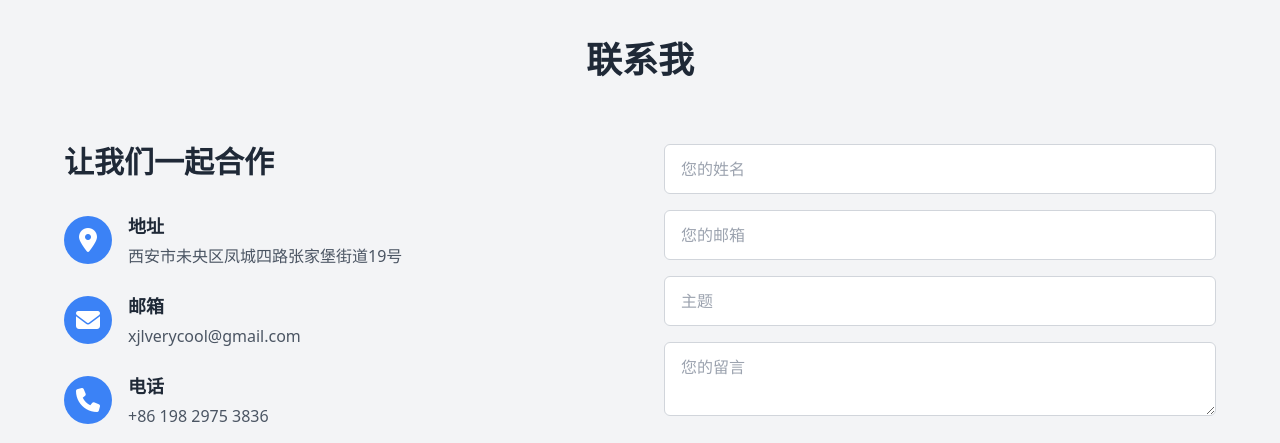
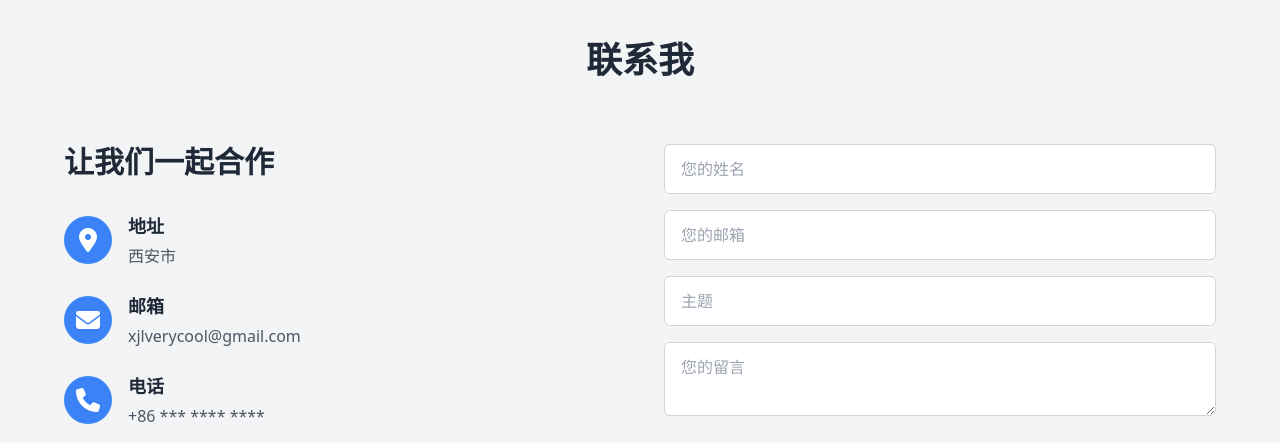
Before and after one commit to xjlverycool/xjl.github.io, a plain HTML site: page index.html in a window 1280 px wide. Shown: the part 3612-4055 px from the top of the page. Drawn offline with nearby package versions, Linux system fonts and the light colour scheme; no server answers.

Commit message:
Update index.html

```diff
--- a/index.html
+++ b/index.html
@@ -365,7 +365,7 @@
 					</div>
 					<div class="ml-4">
 						<h4 class="text-lg font-bold text-gray-800 mb-1">地址</h4>
-						<p class="text-gray-600">西安市未央区凤城四路张家堡街道19号</p>
+						<p class="text-gray-600">西安市</p>
 					</div>
 				</div>
 				<div class="flex items-center mb-6">
@@ -385,7 +385,7 @@
 					</div>
 					<div class="ml-4">
 						<h4 class="text-lg font-bold text-gray-800 mb-1">电话</h4>
-						<p class="text-gray-600">+86 198 2975 3836</p>
+						<p class="text-gray-600">+86 *** **** ****</p>
 					</div>
 				</div>
 				<div class="flex space-x-4">
```
